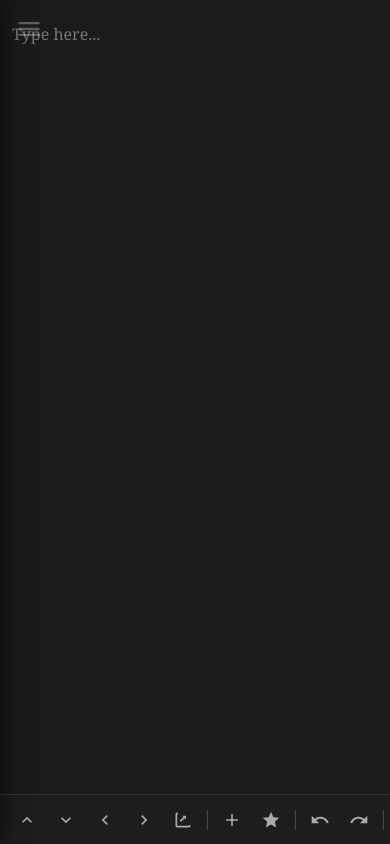
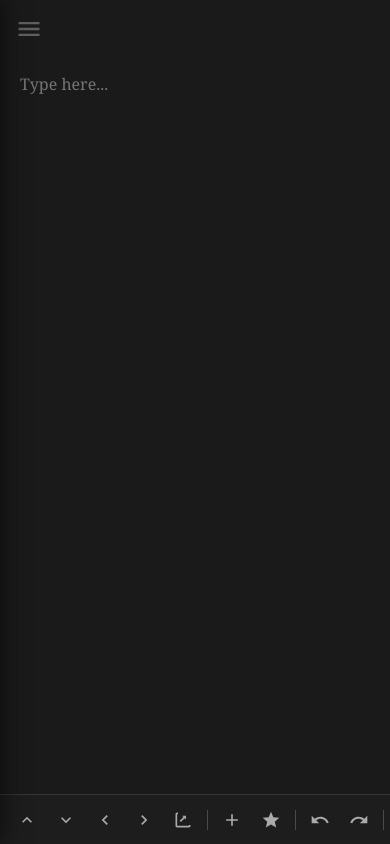
Before and after one commit to mochizukimasao/nongkhai, a website: page index.html in a window 390 px wide. Drawn offline with nearby package versions, Linux system fonts and the light colour scheme.

Commit message:
モバイルでのエディタパディング調整: ハンバーガーメニューボタンとの被りを解消
- モバイル(480px以下): 上パディング70px、左パディング60pxに調整
- タブレット(768px以下): 上パディング60px、左パディング55pxに調整
- highlight-layerの位置もエディタパディングに合わせて同期
- ハンバーガーメニューボタンとテキスト入力エリアの被りを完全に解消
- 美しい余白デザインを実現

```diff
--- a/css/style.css
+++ b/css/style.css
@@ -521,8 +521,11 @@ body.light-mode #btn-floating-menu:hover {
 
     /* Editor adjustments */
     #editor-scroll-area {
-        padding: 30px 16px 100px 16px;
-        /* Reduced padding for mobile */
+        padding: 60px 20px 100px 55px;
+        /* Top padding: 60px - avoids overlap with menu button (top: 15px, size ~34px) */
+        /* Right padding: 20px - comfortable margin */
+        /* Left padding: 55px - ensures no overlap with menu button (left: 20px, size ~34px) + beautiful spacing */
+        /* Bottom padding: 100px - for toolbar */
         max-width: 100%;
     }
 
@@ -533,9 +536,12 @@ body.light-mode #btn-floating-menu:hover {
     }
 
     #highlight-layer {
-        top: 30px;
-        left: 16px;
-        right: 16px;
+        top: 60px;
+        /* Match editor-scroll-area top padding */
+        left: 55px;
+        /* Match editor-scroll-area left padding */
+        right: 20px;
+        /* Match editor-scroll-area right padding */
     }
 
     /* Floating menu button - ensure it's visible on mobile */
@@ -576,8 +582,12 @@ body.light-mode #btn-floating-menu:hover {
 
     /* Editor adjustments for small screens */
     #editor-scroll-area {
-        padding: 20px 12px 100px 12px;
-        /* Even tighter padding */
+        padding: 70px 60px 100px 20px;
+        /* Top padding: 70px - avoids overlap with menu button (top: 10px, size ~38px) */
+        /* Right padding: 20px - comfortable margin */
+        /* Left padding: 60px - ensures no overlap with menu button (left: 10px, size ~38px) + beautiful spacing */
+        /* Bottom padding: 100px - for toolbar */
+        /* Generous padding for beautiful, comfortable design */
     }
 
     .editor-layer {
@@ -586,9 +596,12 @@ body.light-mode #btn-floating-menu:hover {
     }
 
     #highlight-layer {
-        top: 20px;
-        left: 12px;
-        right: 12px;
+        top: 70px;
+        /* Match editor-scroll-area top padding */
+        left: 60px;
+        /* Match editor-scroll-area left padding */
+        right: 20px;
+        /* Match editor-scroll-area right padding */
     }
 
     /* Note items - smaller padding */
```
